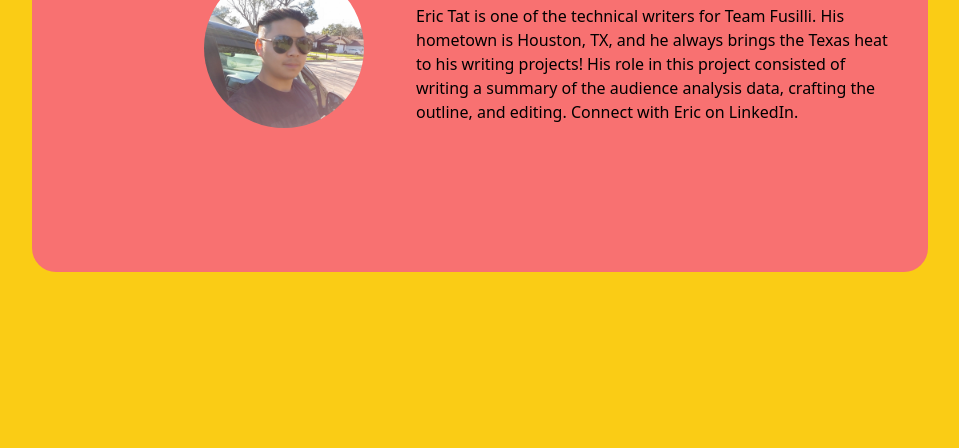
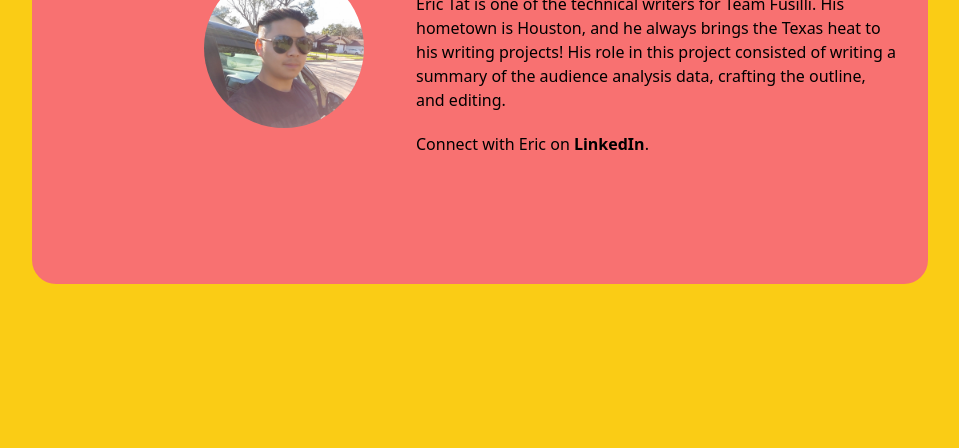
Before and after one commit to remy-says-hi/the-polyester-problem, a website: page docs/eric.html in a window 1280 px wide. Shown: the part 352-800 px from the top of the page, without its empty margins (160-1119 px from the left). Drawn offline with Linux system fonts and the light colour scheme.

Commit message:
update style changes

```diff
--- a/docs/eric.html
+++ b/docs/eric.html
@@ -21,9 +21,10 @@
               <div class="lg:col-span-2">
                 <h1 class="text-center lg:text-left mt-2 lg:mt-0 text-2xl pb-5">Eric Tat</h1>
                 <p class="pb-5 text-black">
-                  Eric Tat is one of the technical writers for Team Fusilli. His hometown is Houston, TX, and he always brings the Texas heat to his writing projects! His role in this project consisted of writing a summary of the audience analysis data, crafting the outline, and editing.
-
-                  Connect with Eric on <a href="www.linkedin.com/in/eric-tat-58aab9266">LinkedIn</a>.
+                  Eric Tat is one of the technical writers for Team Fusilli. His hometown is Houston, and he always brings the Texas heat to his writing projects! His role in this project consisted of writing a summary of the audience analysis data, crafting the outline, and editing.
+                </p>
+                <p>
+                  Connect with Eric on <a class="font-bold" href="www.linkedin.com/in/eric-tat-58aab9266">LinkedIn</a>.
                 </p>
               </div>
           </div>
```
Also changed, not shown: docs/laura.html (+3 -2 lines), docs/remy.html (+1 -2 lines), docs/output.css.
